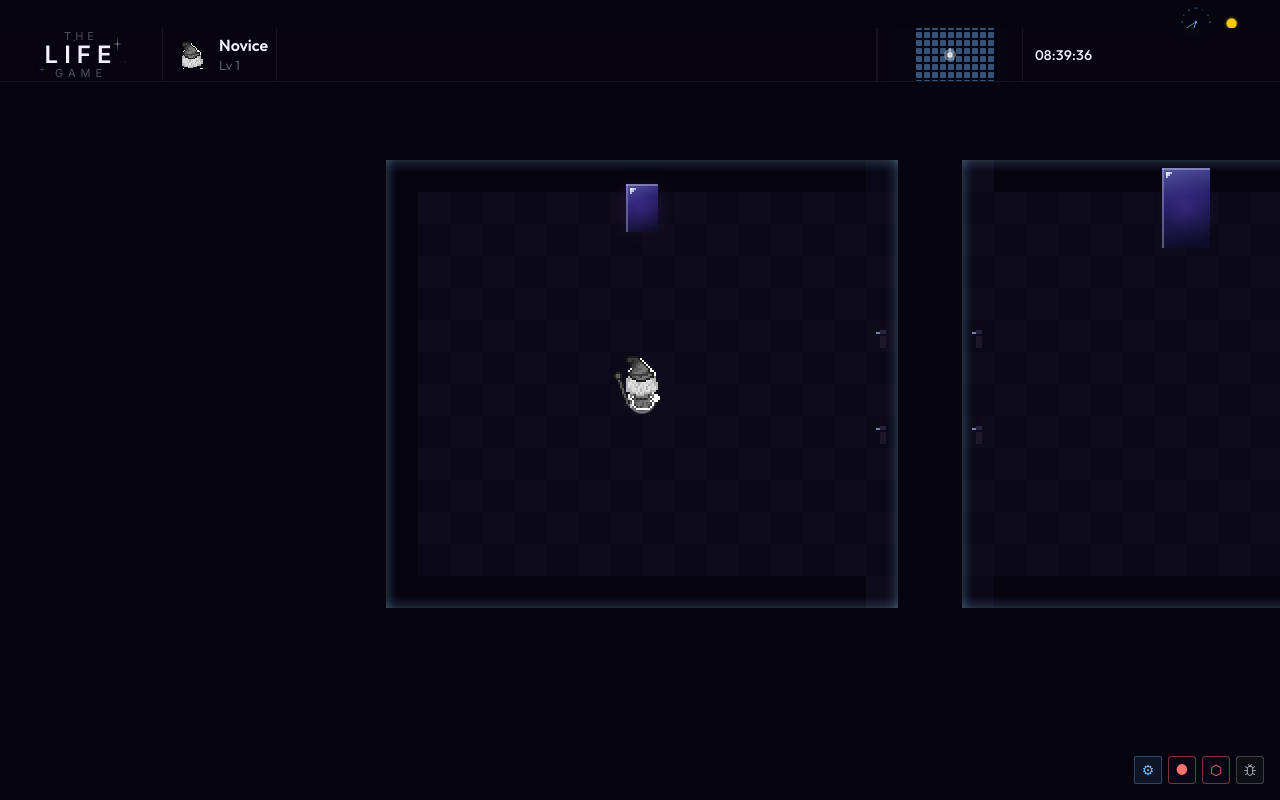
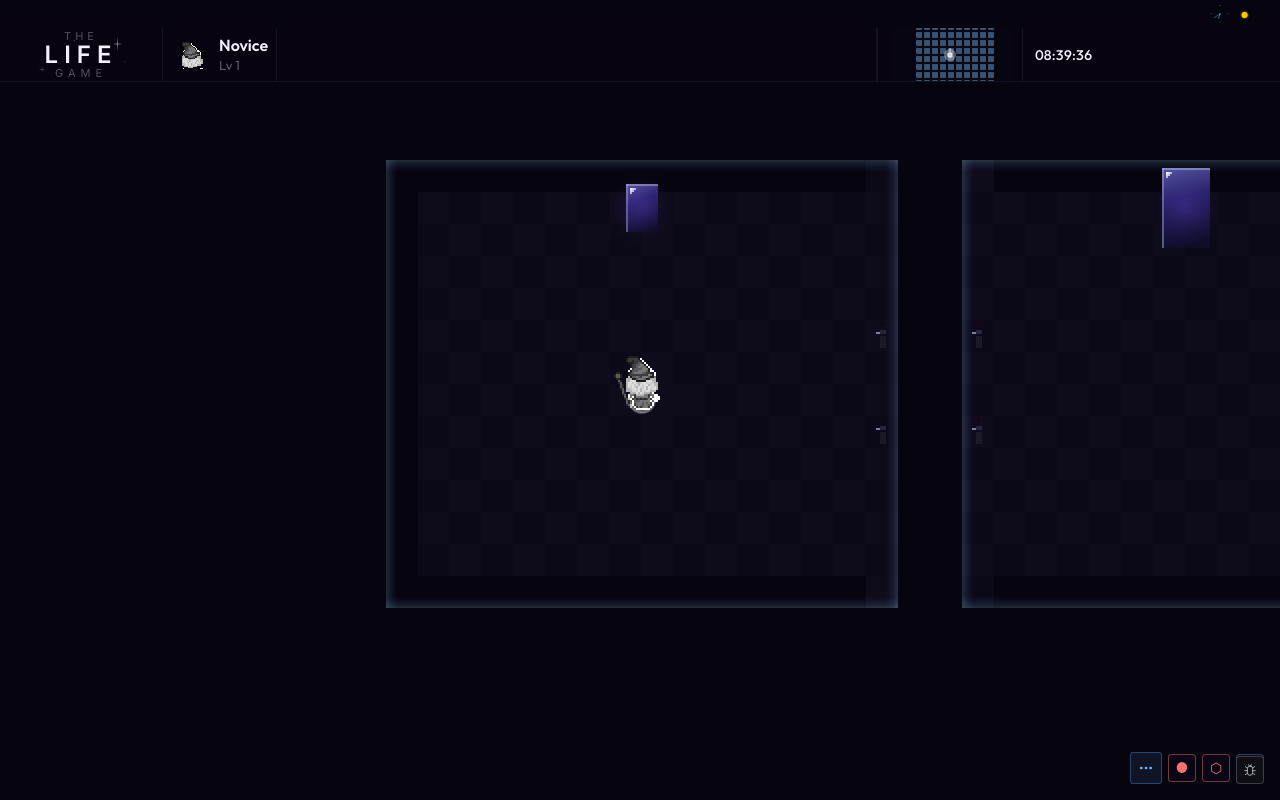
Before and after one commit to cambouquet/life-mmo, a React (Vite) app: page / in a window 1280 px wide. Built offline with nearby package versions, Linux system fonts and the light colour scheme.

Commit message:
ui: replace emoji icons with modern SVG icons in admin menu and playground

```diff
--- a/src/components/DebugButton/InteractionPlayground.jsx
+++ b/src/components/DebugButton/InteractionPlayground.jsx
@@ -63,38 +63,82 @@ export default function InteractionPlayground({ playerStateRef, worldDataRef, on
   const interactions = [
     {
       id: 'inspect-player',
-      label: '👤 Inspect Player',
-      description: 'View player position, facing, velocity'
+      label: 'Inspect Player',
+      description: 'View player position, facing, velocity',
+      icon: (
+        <svg viewBox="0 0 24 24" fill="none" stroke="currentColor" strokeWidth="2">
+          <circle cx="12" cy="8" r="4" />
+          <path d="M 6 20c0-4 2.7-7 6-7s6 3 6 7" />
+        </svg>
+      )
     },
     {
       id: 'inspect-world',
-      label: '🌍 Inspect World',
-      description: 'View world structure and object positions'
+      label: 'Inspect World',
+      description: 'View world structure and object positions',
+      icon: (
+        <svg viewBox="0 0 24 24" fill="none" stroke="currentColor" strokeWidth="2">
+          <circle cx="12" cy="12" r="10" />
+          <path d="M2 12h20M12 2a15.3 15.3 0 0 1 4 10 15.3 15.3 0 0 1-4 10 15.3 15.3 0 0 1-4-10 15.3 15.3 0 0 1 4-10z" />
+        </svg>
+      )
     },
     {
       id: 'check-proximity',
-      label: '📍 Check Proximity',
-      description: 'Find nearby interactive objects'
+      label: 'Check Proximity',
+      description: 'Find nearby interactive objects',
+      icon: (
+        <svg viewBox="0 0 24 24" fill="none" stroke="currentColor" strokeWidth="2">
+          <circle cx="12" cy="12" r="8" />
+          <circle cx="12" cy="12" r="4" />
+          <path d="M12 4v3M20 12h-3M12 20v-3M4 12h3" />
+        </svg>
+      )
     },
     {
       id: 'scan-collisions',
-      label: '🧱 Scan Collisions',
-      description: 'Find collision tiles around player'
+      label: 'Scan Collisions',
+      description: 'Find collision tiles around player',
+      icon: (
+        <svg viewBox="0 0 24 24" fill="none" stroke="currentColor" strokeWidth="2">
+          <path d="M6 6h3v3H6zM15 6h3v3h-3zM6 15h3v3H6zM15 15h3v3h-3z" />
+          <rect x="3" y="3" width="18" height="18" />
+        </svg>
+      )
     },
     {
       id: 'verify-state',
-      label: '✓ Verify Game State',
-      description: 'Full game state health check'
+      label: 'Verify Game State',
+      description: 'Full game state health check',
+      icon: (
+        <svg viewBox="0 0 24 24" fill="none" stroke="currentColor" strokeWidth="2">
+          <polyline points="20 6 9 17 4 12" />
+        </svg>
+      )
     },
     {
       id: 'help',
-      label: '❓ Help',
-      description: 'Show available interactions'
+      label: 'Help',
+      description: 'Show available interactions',
+      icon: (
+        <svg viewBox="0 0 24 24" fill="none" stroke="currentColor" strokeWidth="2">
+          <circle cx="12" cy="12" r="10" />
+          <path d="M12 16v-4M12 8h.01" />
+        </svg>
+      )
     },
     {
       id: 'clear',
-      label: '🗑 Clear Log',
-      description: 'Clear interaction history'
+      label: 'Clear Log',
+      description: 'Clear interaction history',
+      icon: (
+        <svg viewBox="0 0 24 24" fill="none" stroke="currentColor" strokeWidth="2">
+          <polyline points="3 6 5 6 21 6" />
+          <path d="M19 6v14a2 2 0 0 1-2 2H7a2 2 0 0 1-2-2V6m3 0V4a2 2 0 0 1 2-2h4a2 2 0 0 1 2 2v2" />
+          <line x1="10" y1="11" x2="10" y2="17" />
+          <line x1="14" y1="11" x2="14" y2="17" />
+        </svg>
+      )
     }
   ]
 
@@ -116,6 +160,7 @@ export default function InteractionPlayground({ playerStateRef, worldDataRef, on
               }}
               title={interaction.description}
             >
+              {interaction.icon}
               {interaction.label}
             </button>
           ))}
--- a/src/components/DebugButton/InteractionPlayground.scss
+++ b/src/components/DebugButton/InteractionPlayground.scss
@@ -45,18 +45,25 @@
 
 .interaction-playground__button {
   flex: 0 1 calc(50% - 3px);
-  padding: 8px 10px;
+  padding: 10px;
   background: rgba(100, 180, 255, 0.1);
   border: 1px solid rgba(100, 180, 255, 0.3);
   color: #7ab8ff;
-  border-radius: 2px;
+  border-radius: 3px;
   cursor: pointer;
   font-size: 11px;
   font-weight: 600;
   transition: all 0.2s;
-  white-space: nowrap;
-  overflow: hidden;
-  text-overflow: ellipsis;
+  display: flex;
+  flex-direction: column;
+  align-items: center;
+  gap: 6px;
+
+  svg {
+    width: 20px;
+    height: 20px;
+    flex-shrink: 0;
+  }
 
   &:hover {
     background: rgba(100, 180, 255, 0.2);
--- a/src/components/HUD/AdminMenu.jsx
+++ b/src/components/HUD/AdminMenu.jsx
@@ -11,7 +11,11 @@ export default function AdminMenu({ onToggleGameTests }) {
         onClick={() => setOpen(!open)}
         title="Admin"
       >
-        ⚙
+        <svg viewBox="0 0 24 24" fill="none" stroke="currentColor" strokeWidth="2" strokeLinecap="round" strokeLinejoin="round">
+          <circle cx="12" cy="12" r="1" />
+          <circle cx="19" cy="12" r="1" />
+          <circle cx="5" cy="12" r="1" />
+        </svg>
       </button>
 
       {open && (
@@ -23,6 +27,10 @@ export default function AdminMenu({ onToggleGameTests }) {
             onClick={() => onToggleGameTests?.()}
             title="Toggle game interactions playground"
           >
+            <svg viewBox="0 0 24 24" fill="none" stroke="currentColor" strokeWidth="2" strokeLinecap="round" strokeLinejoin="round">
+              <circle cx="12" cy="12" r="9" />
+              <path d="M12 8v4l3 1.5" />
+            </svg>
             Game Interactions
           </button>
         </div>
--- a/src/components/HUD/AdminMenu.scss
+++ b/src/components/HUD/AdminMenu.scss
@@ -5,19 +5,24 @@
 }
 
 .admin-menu__toggle {
-  width: 28px;
-  height: 28px;
+  width: 32px;
+  height: 32px;
   padding: 0;
   background: rgba(100, 180, 255, 0.1);
   border: 1px solid rgba(100, 180, 255, 0.3);
   color: #7ab8ff;
-  border-radius: 2px;
+  border-radius: 3px;
   cursor: pointer;
-  font-size: 14px;
   display: flex;
   align-items: center;
   justify-content: center;
   flex-shrink: 0;
+  transition: all 0.2s;
+
+  svg {
+    width: 16px;
+    height: 16px;
+  }
 
   &:hover {
     background: rgba(100, 180, 255, 0.2);
@@ -57,7 +62,9 @@
 }
 
 .admin-menu__item {
-  display: block;
+  display: flex;
+  align-items: center;
+  gap: 10px;
   width: 100%;
   padding: 10px 12px;
   background: transparent;
@@ -68,6 +75,12 @@
   cursor: pointer;
   box-sizing: border-box;
   transition: background-color 0.2s;
+
+  svg {
+    width: 16px;
+    height: 16px;
+    flex-shrink: 0;
+  }
 
   &:hover {
     background: rgba(100, 180, 255, 0.15);
--- a/src/components/HUD/MenuBar.jsx
+++ b/src/components/HUD/MenuBar.jsx
@@ -1,7 +1,12 @@
 import { useEffect, useState } from 'react'
 import './MenuBar.scss'
 
-const ROMAN_NUMERALS = ['XII', 'I', 'II', 'III', 'IV', 'V', 'VI', 'VII', 'VIII', 'IX', 'X', 'XI']
+const ROMAN_NUMERALS = {
+  0:  'XII',
+  3:  'III',
+  6:  'VI',
+  9:  'IX'
+}
 
 function getSeasonProgress() {
   const now = new Date()
@@ -47,7 +52,8 @@ export default function MenuBar() {
       <div className="menu-bar__clock">
         <svg viewBox="0 0 100 100" className="clock-svg">
           {/* Roman numerals */}
-          {ROMAN_NUMERALS.map((numeral, i) => {
+          {Object.entries(ROMAN_NUMERALS).map(([index, numeral]) => {
+            const i = parseInt(index)
             const angle = (i * 30 - 90) * Math.PI / 180
             const x = 50 + 35 * Math.cos(angle)
             const y = 50 + 35 * Math.sin(angle)
--- a/src/components/HUD/MenuBar.scss
+++ b/src/components/HUD/MenuBar.scss
@@ -7,7 +7,7 @@
   align-items: center;
   justify-content: flex-end;
   gap: 8px;
-  height: 40px;
+  height: 24px;
   flex-wrap: wrap;
   max-width: calc(100% - 32px);
 }
@@ -16,8 +16,8 @@
   display: flex;
   align-items: center;
   justify-content: center;
-  width: 40px;
-  height: 40px;
+  width: 24px;
+  height: 24px;
   flex-shrink: 0;
 }
 
@@ -54,8 +54,8 @@
   display: flex;
   align-items: center;
   justify-content: center;
-  width: 40px;
-  height: 40px;
+  width: 24px;
+  height: 24px;
   flex-shrink: 0;
 }
 
```
